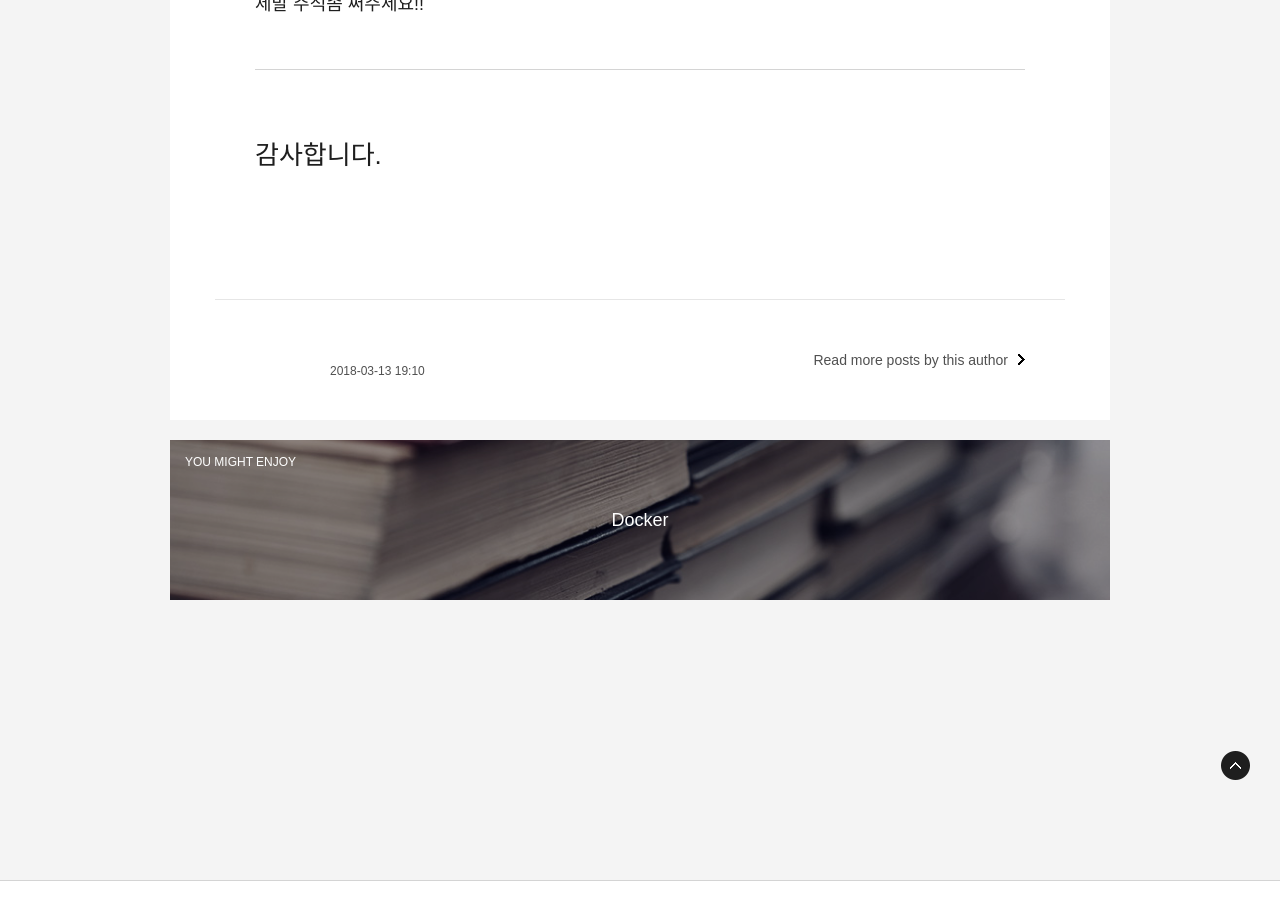
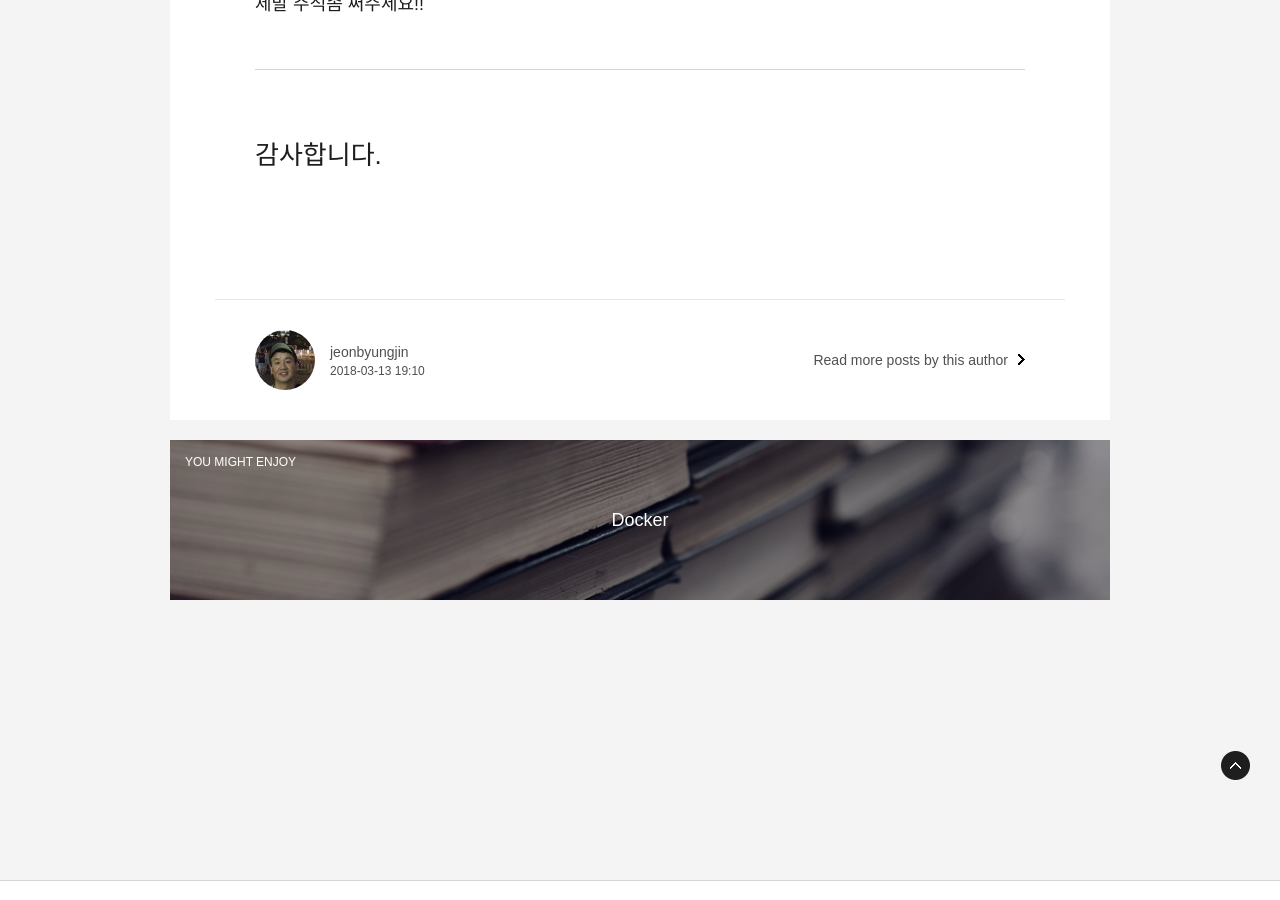
Before and after one commit to inswave/inswave.github.io, a Jekyll site: the page built from _posts/2018-03-05-codingConvenstion.md, in a window 1280 px wide and 900 px high, scrolled down 14434 px. Built offline with Jekyll 4.4.1, drawn with Linux system fonts in a browser that asks for light colours; some web fonts are replaced.

Commit message:
update doc

```diff
--- a/_posts/2018-03-05-codingConvenstion.md
+++ b/_posts/2018-03-05-codingConvenstion.md
@@ -2,7 +2,7 @@
 
 layout: post
 title: 'Coding Convension'
-author: 전병진
+author: jeonbyungjin
 date: 2018-03-13 19:10
 tags: [JavasScript]
 
```
